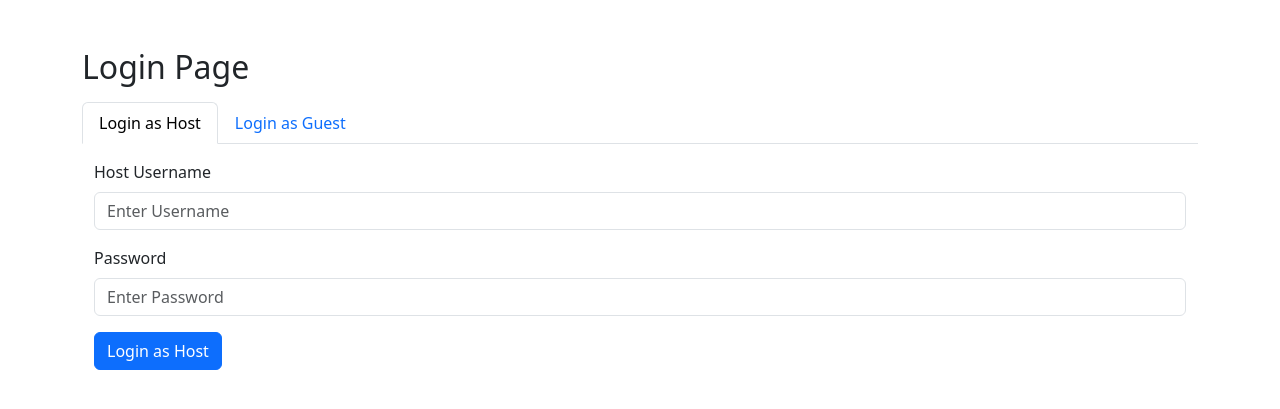
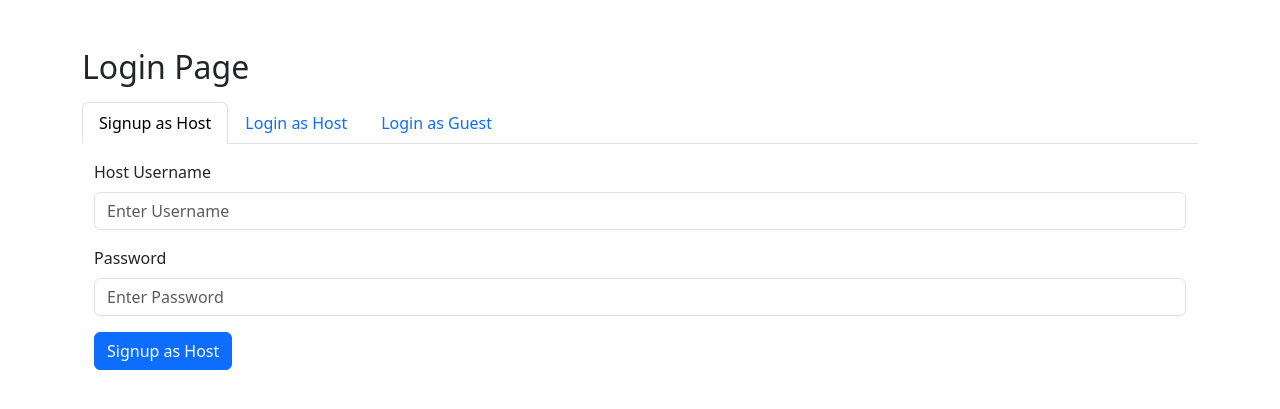
Before and after one commit to farabisiddique/wedding-reservation, a PHP site: page / in a window 1280 px wide. Shown: the top 409 px of the page. Run offline with PHP 8.4, Linux system fonts and the light colour scheme.

Commit message:
signup added

```diff
--- a/cp.php
+++ b/cp.php
@@ -5,7 +5,7 @@ include 'db.php'; // Adjust the path as necessary
 // Check if the form is submitted
 if ($_SERVER["REQUEST_METHOD"] == "POST") {
     // Retrieve the form data
-    $default_chair_per_table = 2;
+    $default_chair_per_table = 10;
     $prog_host_id = 1; // Assuming this comes from the form now
     $prog_name = $_POST['prog_name'];
     $prog_date_time = $_POST['prog_date_time'];
--- a/index.php
+++ b/index.php
@@ -12,7 +12,10 @@
         <!-- Tabs nav -->
         <ul class="nav nav-tabs">
             <li class="nav-item">
-                <a class="nav-link active" data-bs-toggle="tab" href="#host">Login as Host</a>
+                <a class="nav-link active" data-bs-toggle="tab" href="#signup">Signup as Host</a>
+            </li>
+            <li class="nav-item">
+                <a class="nav-link" data-bs-toggle="tab" href="#host">Login as Host</a>
             </li>
             <li class="nav-item">
                 <a class="nav-link" data-bs-toggle="tab" href="#guest">Login as Guest</a>
@@ -21,7 +24,20 @@
 
         <!-- Tabs content -->
         <div class="tab-content">
-            <div class="tab-pane active container mt-3" id="host">
+            <div class="tab-pane active container mt-3" id="signup">
+                    <form action="signup.php" method="post">
+                        <div class="mb-3">
+                            <label for="sUsername" class="form-label">Host Username</label>
+                            <input type="text" class="form-control" id="sUsername" name="sUsername" placeholder="Enter Username">
+                        </div>
+                        <div class="mb-3">
+                            <label for="sPassword" class="form-label">Password</label>
+                            <input type="password" class="form-control" id="sPassword" name="sPassword" placeholder="Enter Password">
+                        </div>
+                        <button type="submit" class="btn btn-primary">Signup as Host</button>
+                    </form>
+            </div>
+            <div class="tab-pane container mt-3" id="host">
                 <form action="loginHost.php" method="post">
                     <div class="mb-3">
                         <label for="hostEmail" class="form-label">Host Username</label>
```
Also changed, not shown: myPrograms.php (+9 -2 lines), signup.php (added, +26 -0 lines).
